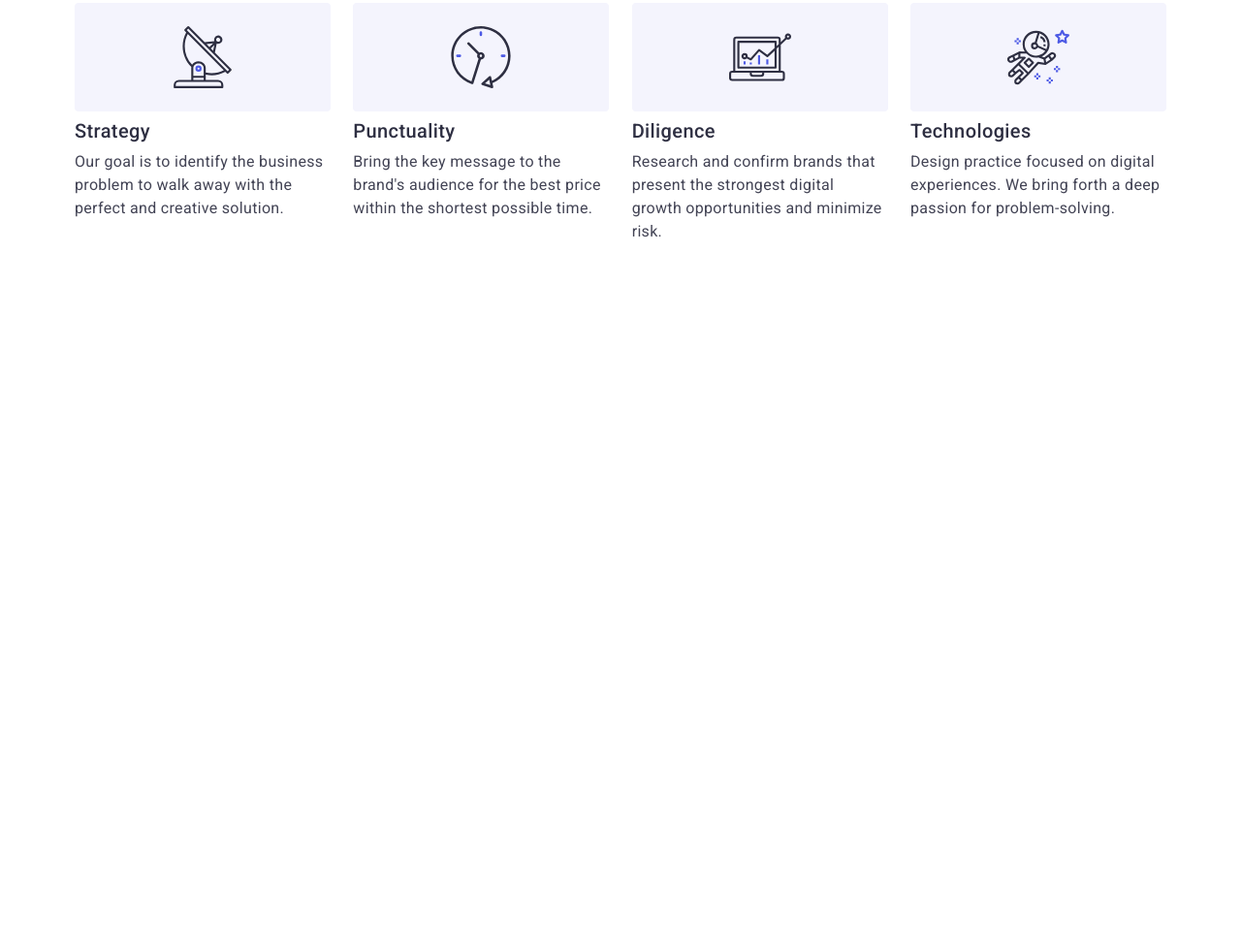
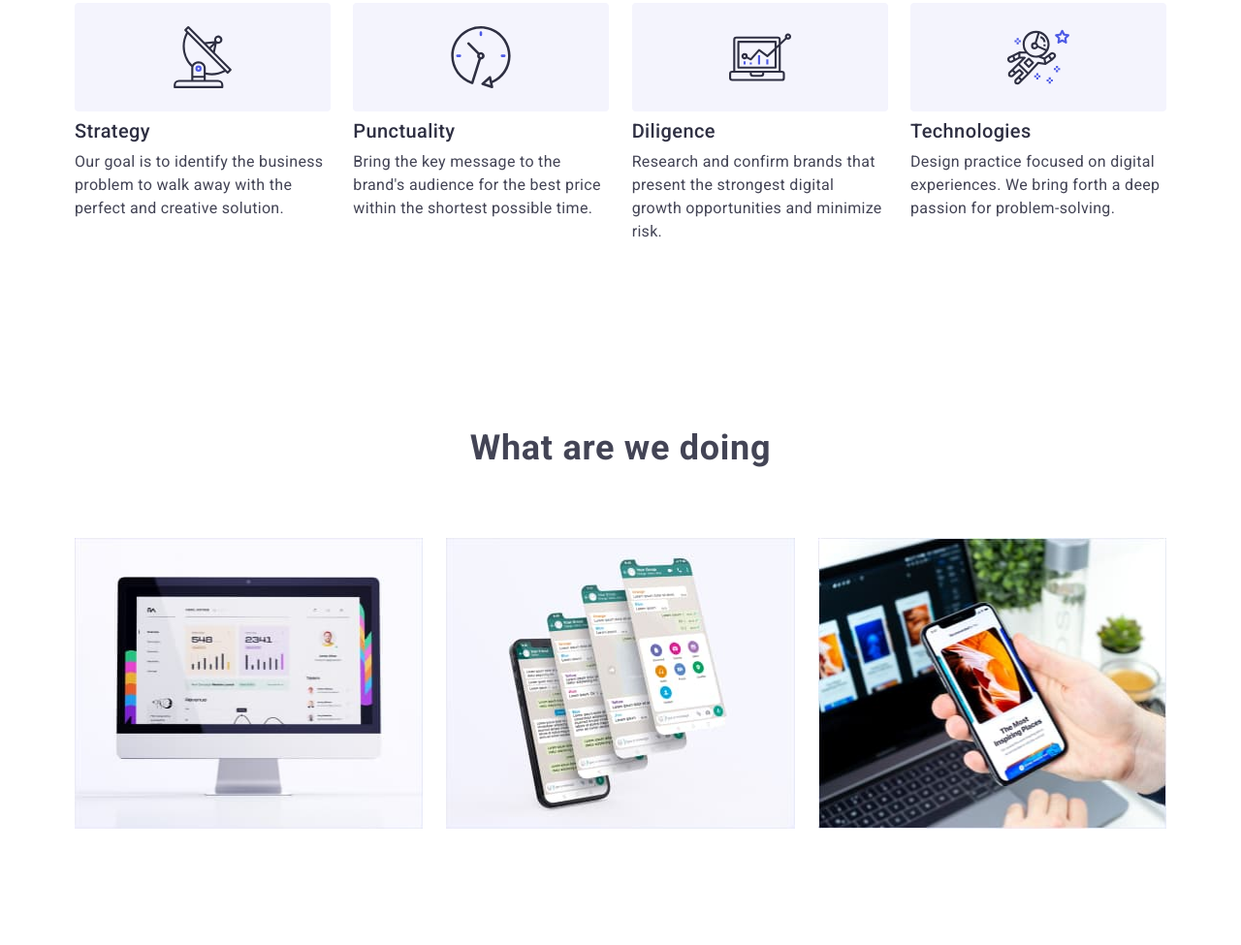
Before and after one commit to IT-Noob69/goit-markup-hw-07, a plain HTML site: page index.html in a window 1280 px wide. Shown: the part 792-1767 px from the top of the page at 97% size. Before the commit the page ends 1235 px from the top, so only its background shows below. Drawn offline with nearby package versions, Linux system fonts and the light colour scheme.

Commit message:
activity

```diff
--- a/css/style.css
+++ b/css/style.css
@@ -515,8 +515,14 @@ img {
 
                                                                                     /* ACTIVITY SECTION */
 .activity {
+  display: none;
+}
+
+@media screen and (min-width: 1200px) {
+  .activity {
   display: block;
   padding-top: 0;
+  }
 }
 
 .activity .titles {
--- a/index.html
+++ b/index.html
@@ -154,7 +154,7 @@
         </ul>
         </div>
       </section>
-      <!-- <section class="section activity">
+      <section class="section activity">
         <div class="container">
           <h2 class="titles">What are we doing</h2>
         <ul class="activity-list">
@@ -174,7 +174,7 @@
         </ul>
         </div>
       </section>
-      <section class="section team">
+      <!-- <section class="section team">
         <div class="container">
           <h2 class="titles">Our Team</h2>
         <ul class="team-list">
```
